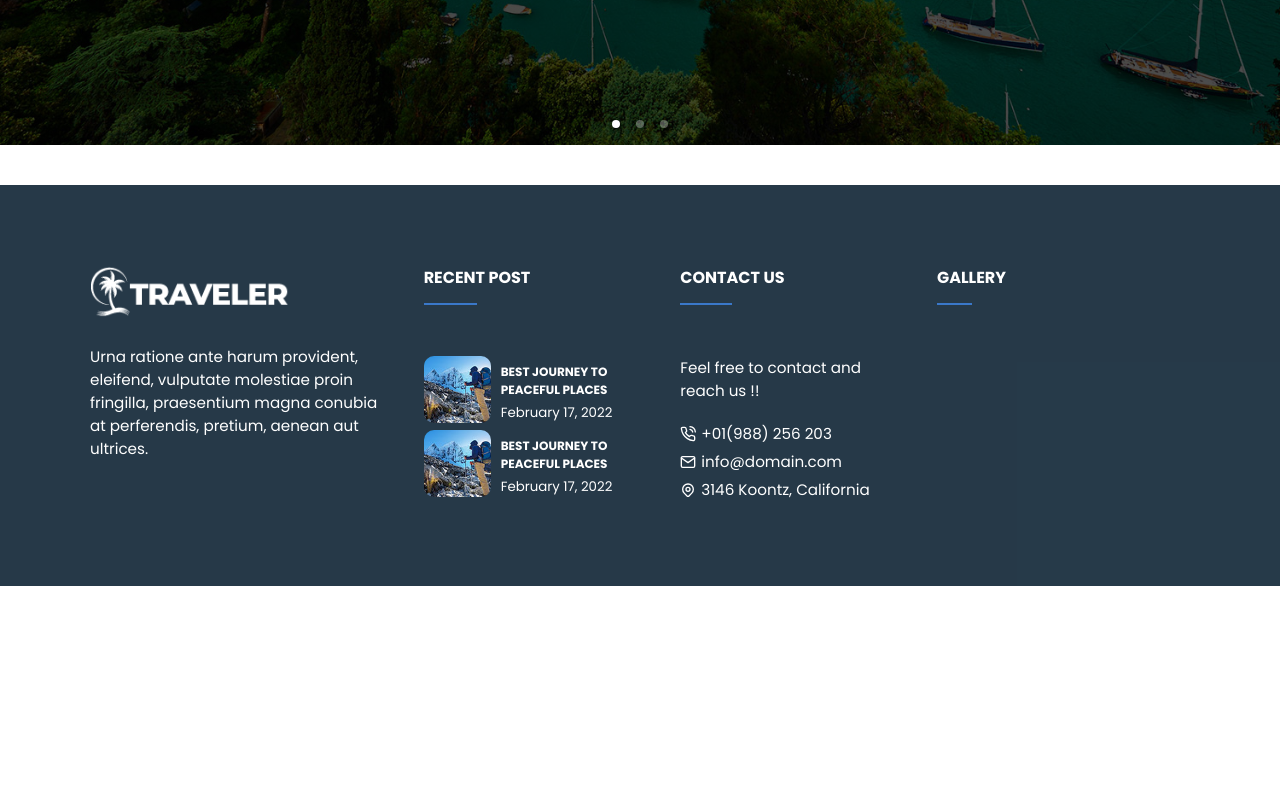
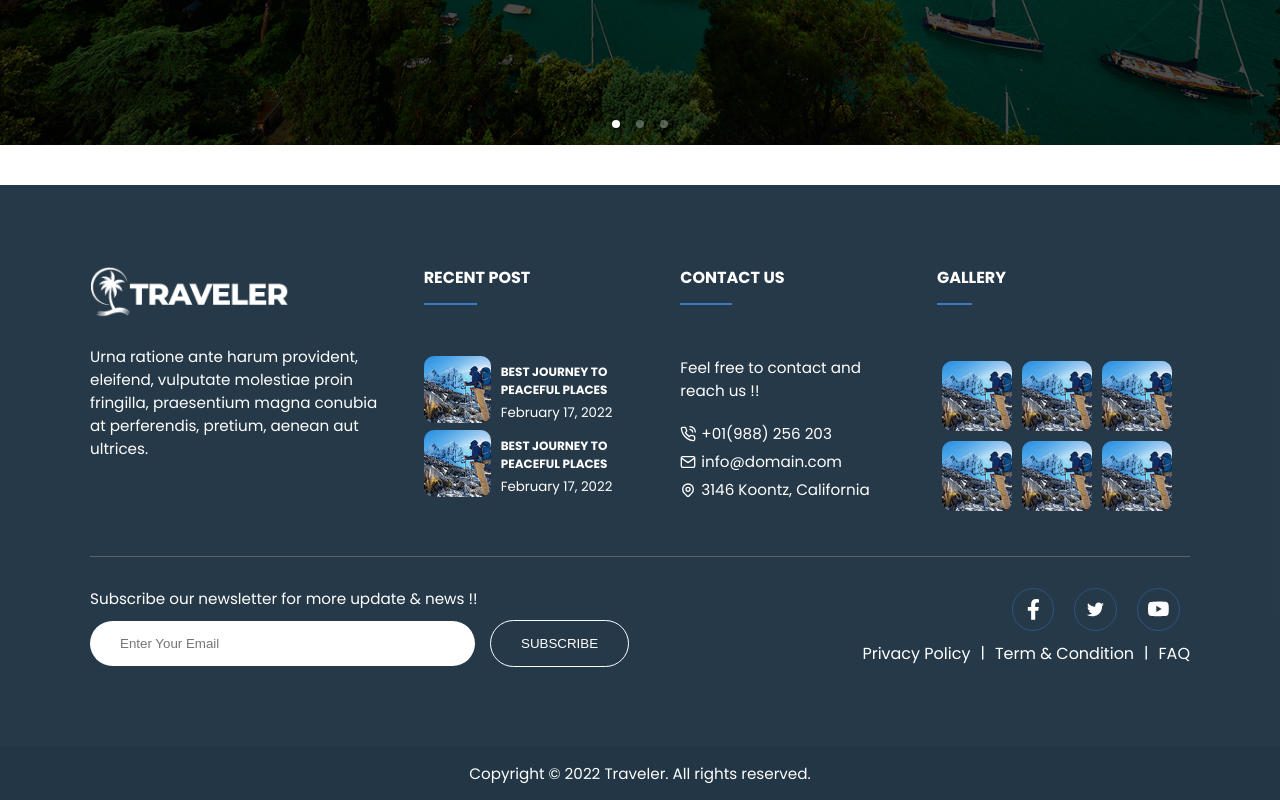
Before and after one commit to Shashikant2002/Travel-Site-From-Office, a React (Create React App) app: page / in a window 1280 px wide. Shown: the part 655-1455 px from the top of the page. Before the commit the page ends 1241 px from the top, so only its background shows below. Built offline with nearby package versions, Linux system fonts and the light colour scheme.

Commit message:
last of the day

```diff
--- a/src/App.css
+++ b/src/App.css
@@ -7,6 +7,30 @@
 body {
   width: 100%;
   overflow-x: hidden;
+}
+
+::selection {
+  background-color: rgba(34, 54, 69, 0.98);
+  color: #fff;
+}
+
+::-webkit-scrollbar {
+  width: 3px;
+}
+
+::-webkit-scrollbar-track {
+  box-shadow: inset 0 0 50px rgb(0, 0, 0);
+}
+
+::-webkit-scrollbar-thumb {
+  background: rgba(255, 255, 255, 0.98);
+  border-radius: 10px;
+  height: 100px;
+  transition: .5s;
+}
+
+::-webkit-scrollbar-thumb:hover {
+  background: #fff;
 }
 
 a {
@@ -22,16 +46,23 @@ p {
   font-size: .95rem;
 }
 
-h2{
+h2 {
   font-size: 4rem;
 }
-h3{
+
+h3 {
   font-size: 1rem;
 }
+
+h4 {
+  font-size: 1.2;
+}
+
 h5 {
   font-size: 1rem;
 }
-h6{
+
+h6 {
   font-size: .75rem;
 }
 
@@ -50,6 +81,10 @@ h6{
   display: flex;
 }
 
+.textAlignCenter {
+  text-align: center;
+}
+
 .alignItemCenter {
   align-items: center;
 }
@@ -61,12 +96,18 @@ h6{
 .justifyContentBetween {
   justify-content: space-between;
 }
-.flexDirCol{
+
+.flexDirCol {
   flex-direction: column;
+}
+
+.flexWrap {
+  flex-wrap: wrap;
 }
 
 .colorWhite {
   color: #fff;
+  transition: .5s;
 }
 
 .globalBtn {
@@ -79,6 +120,7 @@ h6{
   display: inline-block;
   transition: .5s;
 }
+
 .globalBtn:hover {
   color: #fff;
   background: #3a78c900;
@@ -95,13 +137,14 @@ h6{
   border: 1px solid #fff;
   display: inline-block;
 }
+
 .globalBorderBtn:hover {
   color: #fff;
   background: #3A78C9;
   border: 1px solid transparent;
 }
 
-.commonSection{
+.commonSection {
   width: 100%;
   float: left;
   padding: 80px 0;
--- a/src/components/Footer/Footer.jsx
+++ b/src/components/Footer/Footer.jsx
@@ -4,11 +4,12 @@ import Logo from '../../Assets/Image/logo.png';
 import { FiPhoneCall, FiMail } from 'react-icons/fi';
 import { HiOutlineLocationMarker } from 'react-icons/hi';
 import blog from '../../Assets/Image/postThumb.jpg';
+import Socal from '../Socal/Socal';
 
 const Footer = () => {
     return (
         <>
-            <footer className="footer commonSection">
+            <footer className="footer">
                 <div className="container">
                     <div className="footContent justifyContentBetween flex">
                         <div className="col logoContent">
@@ -57,11 +58,53 @@ const Footer = () => {
                         <div className="col">
                             <h5 className='foot_heading colorWhite'>GALLERY</h5>
                             <div className="content">
+                                <div className="gallery flex flexWrap">
+                                    <figure className='flex'>
+                                        <img src={blog} alt="BlogImage" />
+                                    </figure>
+                                    <figure className='flex'>
+                                        <img src={blog} alt="BlogImage" />
+                                    </figure>
+                                    <figure className='flex'>
+                                        <img src={blog} alt="BlogImage" />
+                                    </figure>
+                                    <figure className='flex'>
+                                        <img src={blog} alt="BlogImage" />
+                                    </figure>
+                                    <figure className='flex'>
+                                        <img src={blog} alt="BlogImage" />
+                                    </figure>
+                                    <figure className='flex'>
+                                        <img src={blog} alt="BlogImage" />
+                                    </figure>
 
+                                </div>
                             </div>
                         </div>
+                    </div>
 
+                    <div className="addWithUs flex justifyContentBetween alignItemCenter">
+                        <div className="addUs">
+                            <p className='colorWhite'>Subscribe our newsletter for more update & news !!</p>
+                            <form action="/">
+                                <input type="email" placeholder='Enter Your Email'/>
+                                <button type='submit' className='globalBorderBtn'>SUBSCRIBE</button>
+                            </form>
+                        </div>
+                        <div className="termSocal">
+                            <Socal />
+                            <div className="links flex">
+                                <a className='colorWhite' href="/">Privacy Policy</a>
+                                <p className='colorWhite'>|</p>
+                                <a className='colorWhite' href="/">Term & Condition</a>
+                                <p className='colorWhite'>|</p>
+                                <a className='colorWhite' href="/">FAQ</a>
+                            </div>
+                        </div>
                     </div>
+                </div>
+                <div className="bottomFot">
+                    <p className='colorWhite'>Copyright © 2022 Traveler. All rights reserved.</p>
                 </div>
             </footer>
         </>
--- a/src/components/Footer/footer.css
+++ b/src/components/Footer/footer.css
@@ -1,7 +1,10 @@
 .footer {
     background: rgba(34, 54, 69, 0.98);
+    padding: 80px 0 0 0;
 }
-
+.footer .footContent{
+    padding: 0 0 40px 0;
+}
 .footer .footContent .logo {
     width: 100%;
     max-width: 200px;
@@ -17,20 +20,16 @@
 }
 .footer .footContent .col:nth-child(1){
     width: 30%;
-    /* border: 1px solid red; */
 }
 .footer .footContent .col:nth-child(2){
     width: 23%;
-    /* border: 1px solid red; */
 }
 .footer .footContent .col:nth-child(3){
     width: 23%;
-    /* border: 1px solid red; */
 }
 .footer .footContent .col:nth-child(4){
     width: 23%;
     padding: 0;
-    /* border: 1px solid red; */
 }
 
 .footer .footContent .col .foot_heading {
@@ -83,4 +82,61 @@
     margin-left: 10px;
 }
 
-.footer .footContent .col .blogs .card .content {}
+.footer .footContent .col .gallery figure{
+    width: 100%;
+    max-width: 70px;
+    border-radius: 10px;
+    overflow: hidden;
+    margin: 5px 5px;
+}
+.footer .footContent .col .gallery img{
+    transition: .5s;
+    cursor: pointer;
+    width: 100%;
+}
+.footer .footContent .col .gallery figure:hover img{
+    transform: scale(1.5);
+}
+
+.footer .addWithUs{
+    padding: 30px 0 0 0;
+    border-top: 1px solid #ffffff38;
+}
+.footer .addWithUs form{
+    margin-top: 10px;
+}
+.footer .addWithUs form input{
+    outline: none;
+    border: none;
+    padding: 15px 30px;
+    border-radius: 30px;
+    width: 70%;
+    margin-right: 15px;
+}
+.footer .addWithUs form .globalBorderBtn{
+    padding: 15px 30px;
+    border-radius: 50px;
+}
+
+.footer .addWithUs .addUs{
+    width: 50%;
+}
+.footer .addWithUs .termSocal .socal{
+    justify-content: end;
+}
+.footer .addWithUs .termSocal .links p{
+    margin: 0 10px;
+}
+.footer .addWithUs .termSocal .links a:hover{
+    color: #3A78C9;
+}
+.footer .addWithUs .termSocal .links{
+    margin-top: 10px;
+}
+
+.footer .bottomFot{
+    margin-top: 80px;
+    text-align: center;
+    background: #223645;
+    padding: 15px 0;
+}
--- a/src/components/Header/Header.css
+++ b/src/components/Header/Header.css
@@ -56,6 +56,7 @@
     background: rgba(0, 0, 0, 0.478);
     display: none;
     transition: .5s;
+    position: fixed;
 }
 
 .header .sideMenu .menu{
@@ -77,12 +78,15 @@
         transform: translateX(0%);
     }
 }
+.header .sideMenu .socal .icon a svg{
+    color: #1e3f69;
+}
 .header .sideMenu .menu .close{
     position: absolute;
-    top: 10px;
-    right: 10px;
+    top: 20px;
+    right: 20px;
     cursor: pointer;
-    font-size: 1.5rem;
+    font-size: 2.5rem;
 }
 
 .header .mainHeader{
--- a/src/components/Header/Header.jsx
+++ b/src/components/Header/Header.jsx
@@ -4,10 +4,13 @@ import { FiPhoneCall } from 'react-icons/fi';
 import { BiSearchAlt2 } from 'react-icons/bi';
 import { CgMenuRight } from 'react-icons/cg';
 import { AiFillCloseCircle } from 'react-icons/ai';
+import profile from '../../Assets/Image/postThumb.jpg';
 // import { Link } from 'react-router-dom';
 import Logo from '../../Assets/Image/logo.png';
 import Socal from '../Socal/Socal';
 import Nav from '../Nav/Nav';
+import { FiMail } from 'react-icons/fi';
+import { HiOutlineLocationMarker } from 'react-icons/hi';
 
 const Header = () => {
     const openContactMobile = () => {
@@ -66,8 +69,25 @@ const Header = () => {
                 </div>
 
                 <div className="sideMenu" id='sideMenu'>
-                    <div className="menu">
+                    <div className="menu flex flexDirCol justifyContentCenter alignItemCenter">
                         <span onClick={() => sidemenuClose()} className="close"><AiFillCloseCircle /></span>
+                        <div className="asideContent flex flexDirCol justifyContentCenter alignItemCenter">
+                            <h5>OUR PROPRIETOR</h5>
+                            <figure className="profile">
+                                <img src={profile} alt="ProfileImage" />
+                            </figure>
+                            <h4>James Watson</h4>
+                            <p className='textAlignCenter'>Accumsan? Aliquet nobis doloremque, aliqua? Inceptos voluptatem, duis tempore optio quae animi viverra distinctio cumque vivamus, earum congue, anim velit</p>
+                            <Socal />
+                            <h5>CONTACT US</h5>
+
+                            <div className="content textAlignCenter">
+                                <p>Feel free to contact and reach us !!</p>
+                                <p className='flex alignItemCenter justifyContentCenter'><FiPhoneCall /> +01(988) 256 203</p>
+                                <p className='flex alignItemCenter justifyContentCenter'><FiMail /> info@domain.com</p>
+                                <p className='flex alignItemCenter justifyContentCenter'><HiOutlineLocationMarker /> 3146 Koontz, California</p>
+                            </div>
+                        </div>
                     </div>
                 </div>
             </header>
--- a/src/components/Nav/nav.css
+++ b/src/components/Nav/nav.css
@@ -19,6 +19,7 @@
     margin: 5px 0;
     padding: 10px 0;
     cursor: pointer;
+    transition: .5s;
 }
 .nav ul li .level_2 li:hover{
     background: #3A78C9;
```
